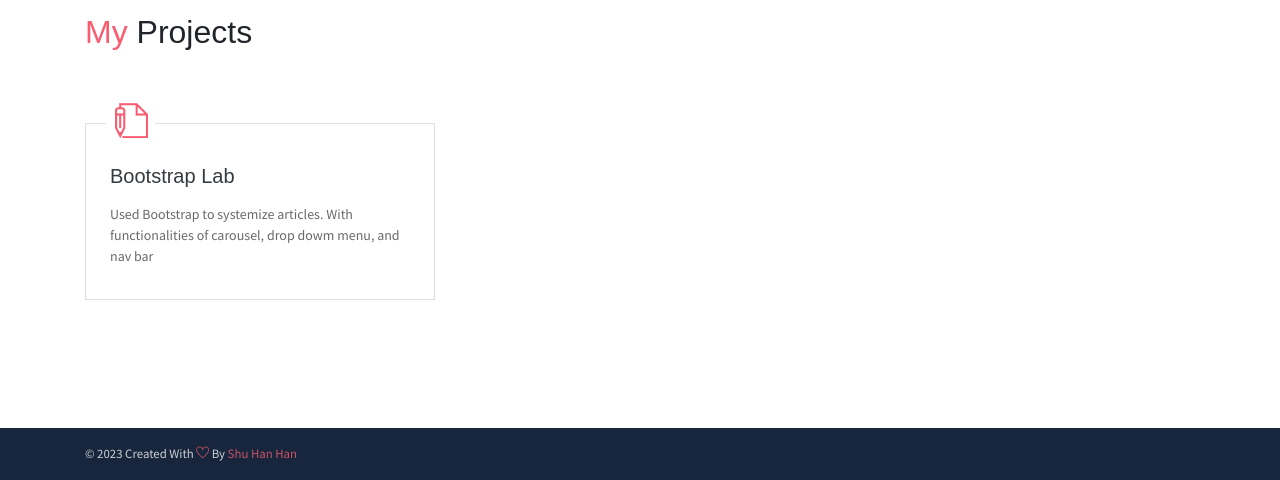
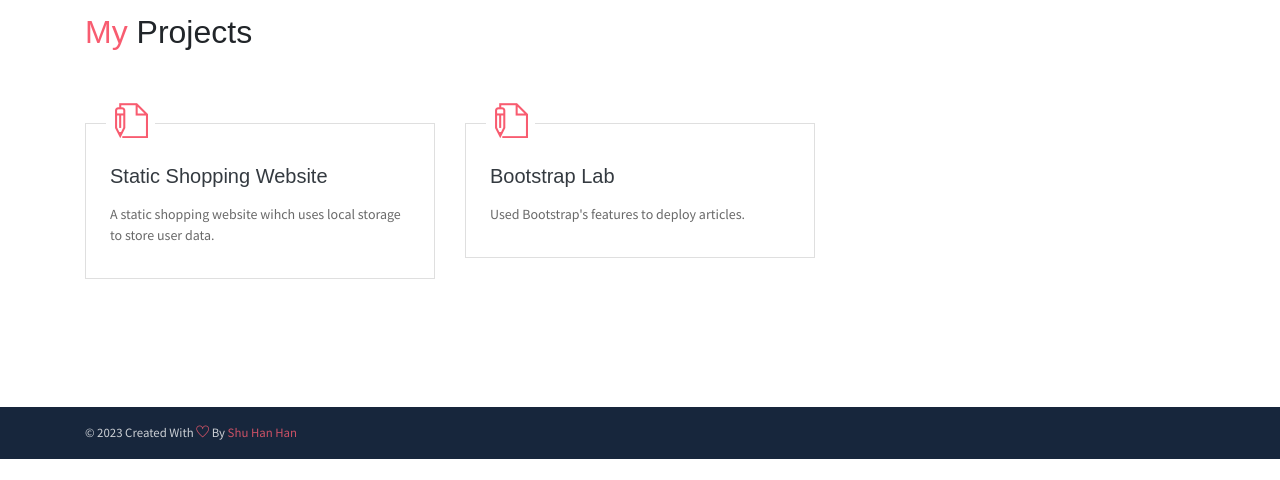
Before and after one commit to HanShuHan/my-personal-website, a plain HTML site: page assets/html/projects.html in a window 1280 px wide. Shown: the part 784-1264 px from the top of the page. After the commit the page ends 1243 px from the top, so only its background shows below. Drawn offline with Linux system fonts and the light colour scheme.

Commit message:
Updated static shopping website project.

```diff
--- a/assets/html/projects.html
+++ b/assets/html/projects.html
@@ -99,7 +99,30 @@
         <section class="section" id="projects">
             <div class="container">
                 <h2 class="mb-5 pb-4"><span class="text-danger">My</span> Projects</h2>
+
+                <!-- Static Shopping Website -->
+
                 <div class="row">
+                    <div class="col-md-4 col-sm-6">
+                        <div class="card mb-5">
+                            <div class="card-header has-icon">
+                                <a href="https://hanshuhan.github.io/static-shopping-website/index.html"
+                                    target="_blank">
+                                    <i class="ti-write text-danger" aria-hidden="true"></i>
+                                </a>
+                            </div>
+                            <div class="card-body px-4 py-3">
+                                <a href="https://hanshuhan.github.io/static-shopping-website/index.html"
+                                    target="_blank">
+                                    <h5 class="mb-3 card-title text-dark">Static Shopping Website</h5>
+                                </a>
+                                <P class="subtitle">A static shopping website wihch uses local storage to store user data.</P>
+                            </div>
+                        </div>
+                    </div>
+
+                    <!-- Bootstrap Lab -->
+
                     <div class="col-md-4 col-sm-6">
                         <div class="card mb-5">
                             <div class="card-header has-icon">
@@ -111,8 +134,7 @@
                                 <a href="../labs/03_bootstrap/lab3-bootstrap.html" target="_blank">
                                     <h5 class="mb-3 card-title text-dark">Bootstrap Lab</h5>
                                 </a>
-                                <P class="subtitle">Used Bootstrap to systemize articles. With functionalities of
-                                    carousel, drop dowm menu, and nav bar</P>
+                                <P class="subtitle">Used Bootstrap's features to deploy articles.</P>
                             </div>
                         </div>
                     </div>
```
Also changed, not shown: assets/labs/03_bootstrap/lab3-bootstrap.html (+2 -2 lines).
